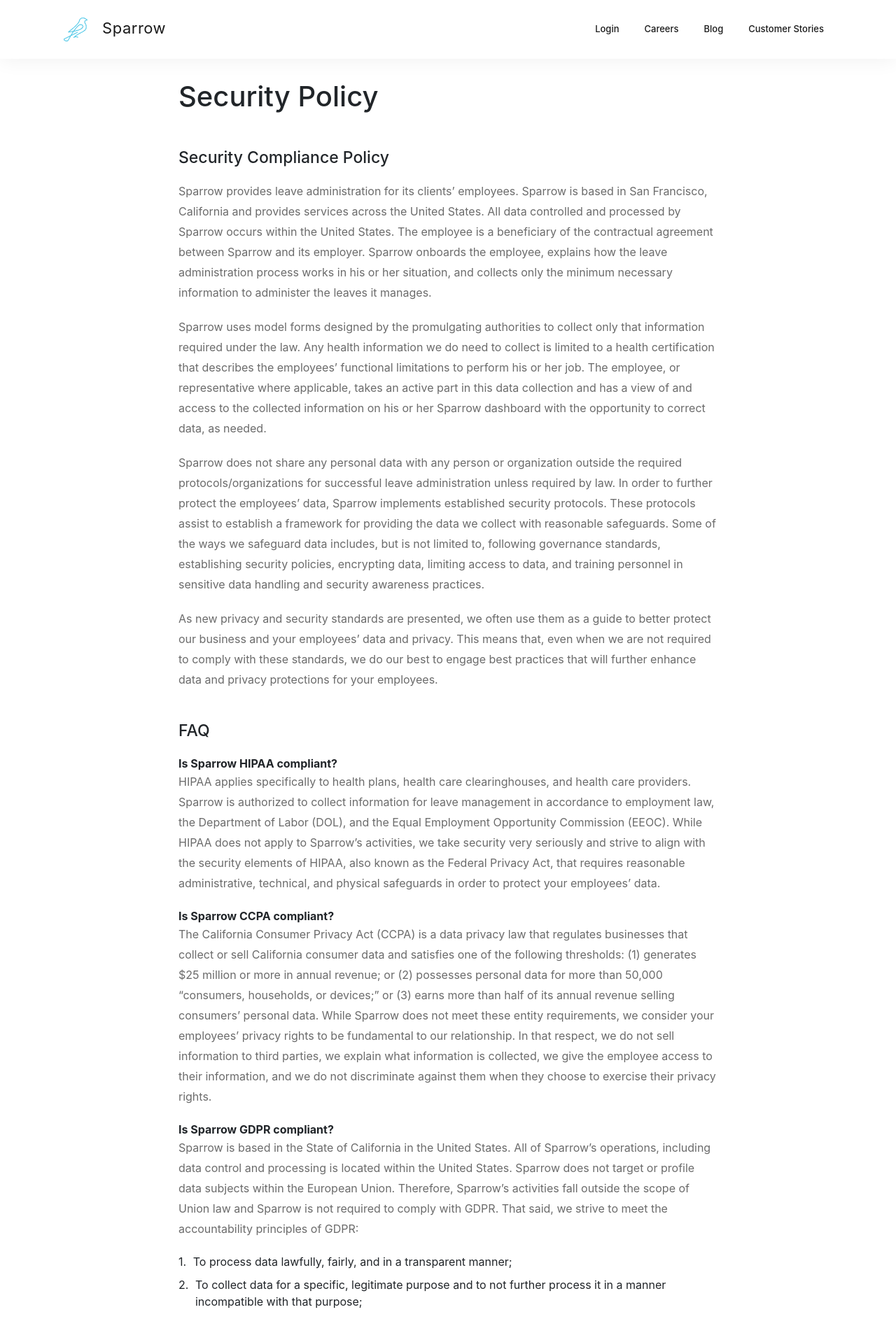
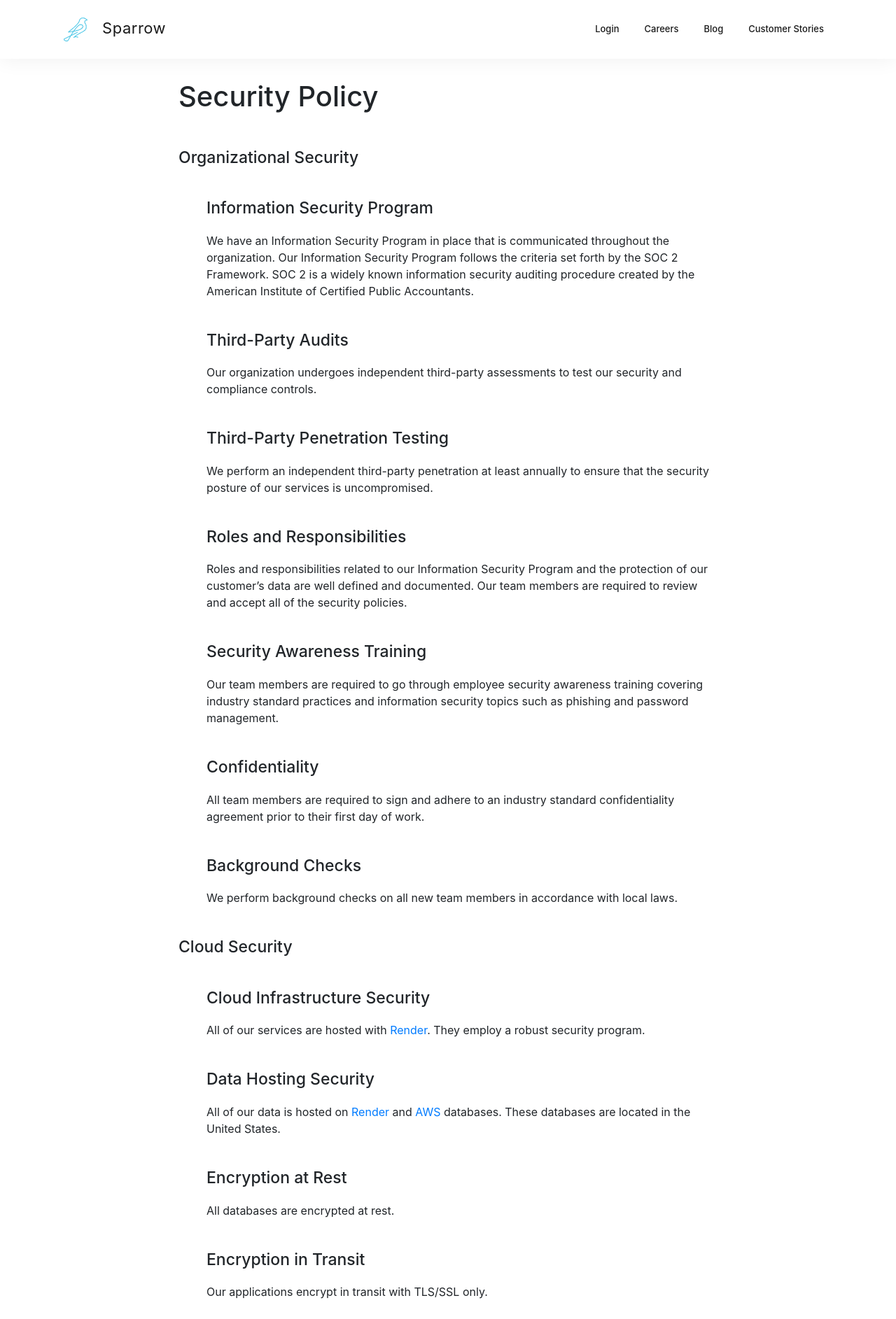
Before and after one commit to trysparrow/sparrow-landing, a Jekyll site: the page built from _securitypolicy/v1.html, in a window 1280 px wide. Shown: the top 1885 px of the page at 70% size. Built offline with Jekyll 4.4.1, drawn with Linux system fonts in a browser that asks for light colours; nearby versions of some CDN libraries; some of the changed text lies outside the part shown.

Commit message:
content: update security policy (#77)
* update security policy

* hide bullets

* remove <p>'s from document

* style fixes

```diff
--- a/_securitypolicy/v1.html
+++ b/_securitypolicy/v1.html
@@ -6,32 +6,142 @@
 opaque_navbar: true
 ---
 
-<h1>Security Compliance Policy</h1>
-<p>Sparrow provides leave administration for its clients’ employees. Sparrow is based in San Francisco, California and provides services across the United States. All data controlled and processed by Sparrow occurs within the United States. The employee is a beneficiary of the contractual agreement between Sparrow and its employer. Sparrow onboards the employee, explains how the leave administration process works in his or her situation, and collects only the minimum necessary information to administer the leaves it manages.</p>
+<style type="text/css">
+ul {
+  list-style-type: none;
+}
+</style>
 
-<p>Sparrow uses model forms designed by the promulgating authorities to collect only that information required under the law. Any health information we do need to collect is limited to a health certification that describes the employees’ functional limitations to perform his or her job. The employee, or representative where applicable, takes an active part in this data collection and has a view of and access to the collected information on his or her Sparrow dashboard with the opportunity to correct data, as needed.</p>
+<h1>Organizational Security</h1>
+<ul>
+  <li>
+    <h2>Information Security Program</h2>
+    We have an Information Security Program in place that is communicated throughout the organization. Our Information Security Program follows the criteria set forth by the SOC 2 Framework. SOC 2 is a widely known information security auditing procedure created by the American Institute of Certified Public Accountants.
+  </li>
+  <li>
+    <h2>Third-Party Audits</h2>
+    Our organization undergoes independent third-party assessments to test our security and compliance controls.
+  </li>
+  <li>
+    <h2>Third-Party Penetration Testing</h2>
+    We perform an independent third-party penetration at least annually to ensure that the security posture of our services is uncompromised.
+  </li>
+  <li>
+    <h2>Roles and Responsibilities</h2>
+    Roles and responsibilities related to our Information Security Program and the protection of our customer’s data are well defined and documented. Our team members are required to review and accept all of the security policies.
+  </li>
+  <li>
+    <h2>Security Awareness Training</h2>
+    Our team members are required to go through employee security awareness training covering industry standard practices and information security topics such as phishing and password management.
+  </li>
+  <li>
+    <h2>Confidentiality</h2>
+    All team members are required to sign and adhere to an industry standard confidentiality agreement prior to their first day of work.
+  </li>
+  <li>
+    <h2>Background Checks</h2>
+    We perform background checks on all new team members in accordance with local laws.
+  </li>
+</ul>
 
-<p>Sparrow does not share any personal data with any person or organization outside the required protocols/organizations for successful leave administration unless required by law. In order to further protect the employees’ data, Sparrow implements established security protocols. These protocols assist to establish a framework for providing the data we collect with reasonable safeguards. Some of the ways we safeguard data includes, but is not limited to, following governance standards, establishing security policies, encrypting data, limiting access to data, and training personnel in sensitive data handling and security awareness practices.</p>
+<h1>Cloud Security</h1>
+<ul>
+  <li>
+    <h2>Cloud Infrastructure Security</h2>
+    All of our services are hosted with <a href="https://render.com">Render</a>. They employ a robust security program.
+  </li>
+  <li>
+    <h2>Data Hosting Security</h2>
+    All of our data is hosted on <a href="https://render.com">Render</a> and <a href="https://aws.amazon.com/">AWS</a> databases. These databases are located in the United States.
+  </li>
+  <li>
+    <h2>Encryption at Rest</h2>
+    All databases are encrypted at rest.
+  </li>
+  <li>
+    <h2>Encryption in Transit</h2>
+    Our applications encrypt in transit with TLS/SSL only.
+  </li>
+  <li>
+    <h2>Vulnerability Scanning</h2>
+    We perform vulnerability scanning and actively monitor for threats.
+  </li>
+  <li>
+    <h2>Logging and Monitoring</h2>
+    We actively monitor and log various cloud services.
+  </li>
+  <li>
+    <h2>Business Continuity and Disaster Recovery</h2>
+    We use our data hosting provider’s backup services to reduce any risk of data loss in the event of a hardware failure. We utilize monitoring services to alert the team in the event of any failures affecting users.
+  </li>
+  <li>
+    <h2>Incident Response</h2>
+    We have a process for handling information security events which includes escalation procedures, rapid mitigation and communication.
+  </li>
+</ul>
 
-<p>As new privacy and security standards are presented, we often use them as a guide to better protect our business and your employees’ data and privacy. This means that, even when we are not required to comply with these standards, we do our best to engage best practices that will further enhance data and privacy protections for your employees.</p>
+<h1>Access Security</h1>
+<ul>
+  <li>
+    <h2>Permissions and Authentication</h2>
+    Access to cloud infrastructure and other sensitive tools are limited to authorized employees who require it for their role.
+    Where available we have Single Sign-on (SSO), 2-factor authentication (2FA) and strong password policies to ensure access to cloud services are protected.
+  </li>
+  <li>
+    <h2>Least Privilege Access Control</h2>
+    We follow the principle of least privilege with respect to identity and access management.
+  </li>
+  <li>
+    <h2>Quarterly Access Reviews</h2>
+    We perform quarterly access reviews of all team members with access to sensitive systems.
+  </li>
+  <li>
+    <h2>Password Requirements</h2>
+    All team members are required to adhere to a minimum set of password requirements and complexity for access.
+  </li>
+  <li>
+    <h2>Password Managers</h2>
+    All company issued laptops utilize a password manager for team members to manage passwords and maintain password complexity.
+  </li>
+</ul>
 
-<h2>FAQ</h2>
+<h1>Vendor and Risk Management</h1>
+<ul>
+  <li>
+    <h2>Annual Risk Assessments</h2>
+    We undergo at least annual risk assessments to identify any potential threats, including considerations for fraud.
+  </li>
+  <li>
+    <h2>Vendor Risk Management</h2>
+    Vendor risk is determined and the appropriate vendor reviews are performed prior to authorizing a new vendor.
+  </li>
+</ul>
 
-<b>Is Sparrow HIPAA compliant?</b>
-<p>HIPAA applies specifically to health plans, health care clearinghouses, and health care providers. Sparrow is authorized to collect information for leave management in accordance to employment law, the Department of Labor (DOL), and the Equal Employment Opportunity Commission (EEOC). While HIPAA does not apply to Sparrow’s activities, we take security very seriously and strive to align with the security elements of HIPAA, also known as the Federal Privacy Act, that requires reasonable administrative, technical, and physical safeguards in order to protect your employees’ data.</p>
+<h2>Contact Us</h2>
+If you have any questions, comments or concerns or if you wish to report a potential security issue, please contact security@trysparrow.com.
 
-<b>Is Sparrow CCPA compliant?</b>
-<p>The California Consumer Privacy Act (CCPA) is a data privacy law that regulates businesses that collect or sell California consumer data and satisfies one of the following thresholds: (1) generates $25 million or more in annual revenue; or (2) possesses personal data for more than 50,000 “consumers, households, or devices;” or (3) earns more than half of its annual revenue selling consumers’ personal data. While Sparrow does not meet these entity requirements, we consider your employees’ privacy rights to be fundamental to our relationship. In that respect, we do not sell information to third parties, we explain what information is collected, we give the employee access to their information, and we do not discriminate against them when they choose to exercise their privacy rights.</p>
-
-<b>Is Sparrow GDPR compliant?</b>
-<p>Sparrow is based in the State of California in the United States. All of Sparrow’s operations, including data control and processing is located within the United States. Sparrow does not target or profile data subjects within the European Union. Therefore, Sparrow’s activities fall outside the scope of Union law and Sparrow is not required to comply with GDPR. That said, we strive to meet the accountability principles of GDPR:</p>
-<ol>
+<h1>FAQ</h1>
+<ul>
+  <li>
+    <h2>Is Sparrow HIPAA compliant?</h2>
+    HIPAA applies specifically to health plans, health care clearinghouses, and health care providers. Sparrow is authorized to collect information for leave management in accordance with employment law, the Department of Labor (DOL), and the Equal Employment Opportunity Commission (EEOC). While HIPAA does not apply to Sparrow’s activities, we take security very seriously and strive to align with the security elements of HIPAA, also known as the Federal Privacy Act, that require reasonable administrative, technical, and physical safeguards in order to protect your employees’ data.
+  </li>
+  <li>
+    <h2>Is Sparrow CCPA compliant?</h2>
+    The California Consumer Privacy Act (CCPA) is a data privacy law that regulates businesses that collect or sell California consumer data and satisfies one of the following thresholds: (1) generates $25 million or more in annual revenue; or (2) possesses personal data for more than 50,000 “consumers, households, or devices;” or (3) earns more than half of its annual revenue selling consumers’ personal data. While Sparrow does not meet these entity requirements, we consider your employees’ privacy rights to be fundamental to our relationship. In that respect, we do not sell information to third parties, we explain what information is collected, we give the employee access to their information, and we do not discriminate against them when they choose to exercise their privacy rights.
+  </li>
+  <li>
+    <h2>Is Sparrow GDPR compliant?</h2>
+    Sparrow is based in the State of California in the United States. All of Sparrow’s operations, including data control and processing is located within the United States. Sparrow does not target or profile data subjects within the European Union. Therefore, Sparrow’s activities fall outside the scope of Union law and Sparrow is not required to comply with GDPR. That said, we strive to meet the accountability principles of GDPR:
+    <br />
+    <br />
+    <ul style="list-style-type: circle">
       <li>To process data lawfully, fairly, and in a transparent manner;</li>
       <li>To collect data for a specific, legitimate purpose and to not further process it in a manner incompatible with that purpose;</li>
       <li>To only collect what is necessary for the purpose of the processing;</li>
       <li>To maintain accuracy of the data;</li>
       <li>To minimize the retention of data with personally identifiable information; and</li>
       <li>To process in a manner to ensure appropriate security.</li>
-</ol>
-
-<p><i>The details of our security implementation may evolve to address current threats, changes in standards, and our business environment, so if you have any questions about our most recent implementation of these policies, please direct your inquiry to security@trysparrow.com.</i></p>
+    </ul>
+  </li>
+</ul>
```
Lines whose indentation alone changed are shown as unchanged.
